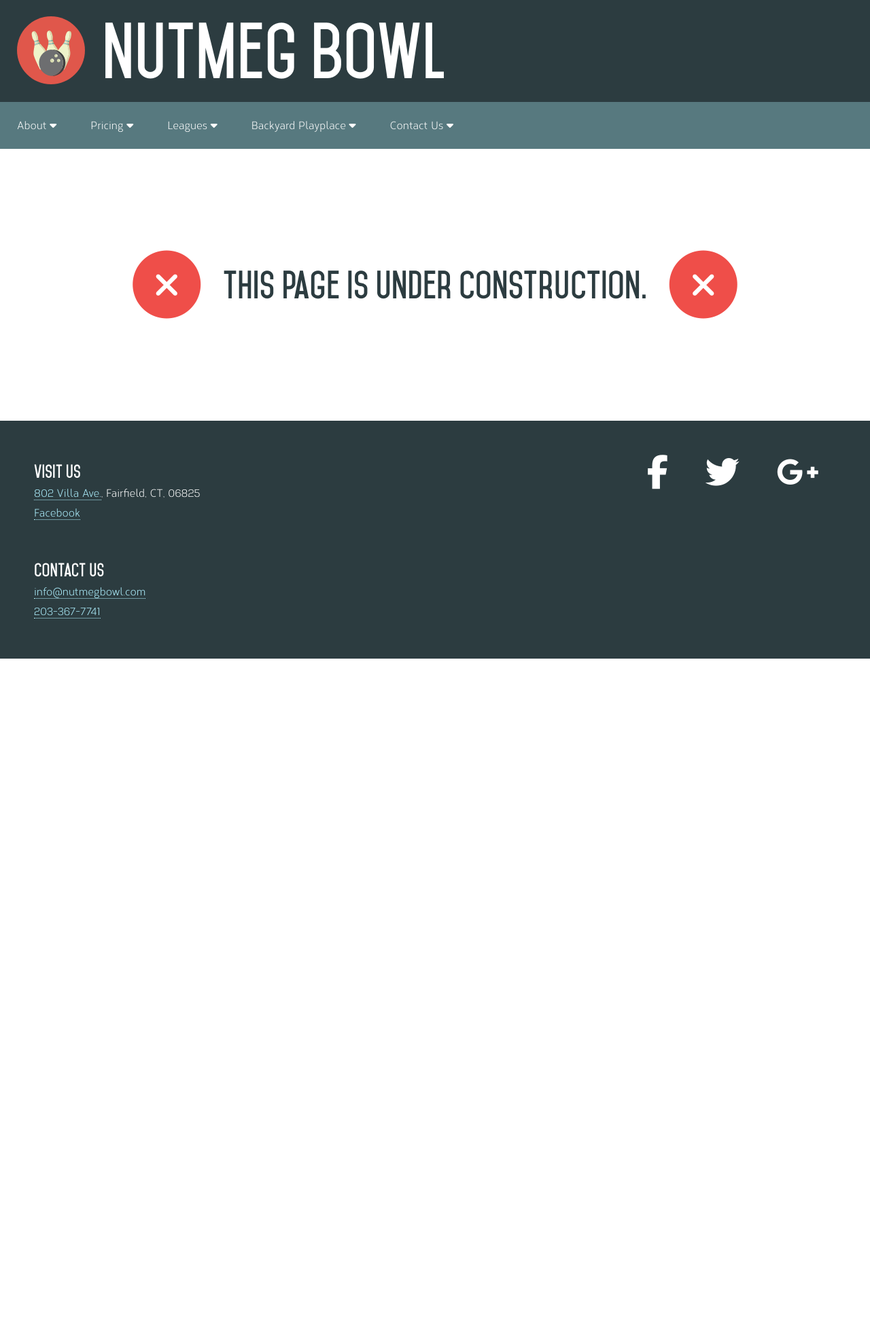
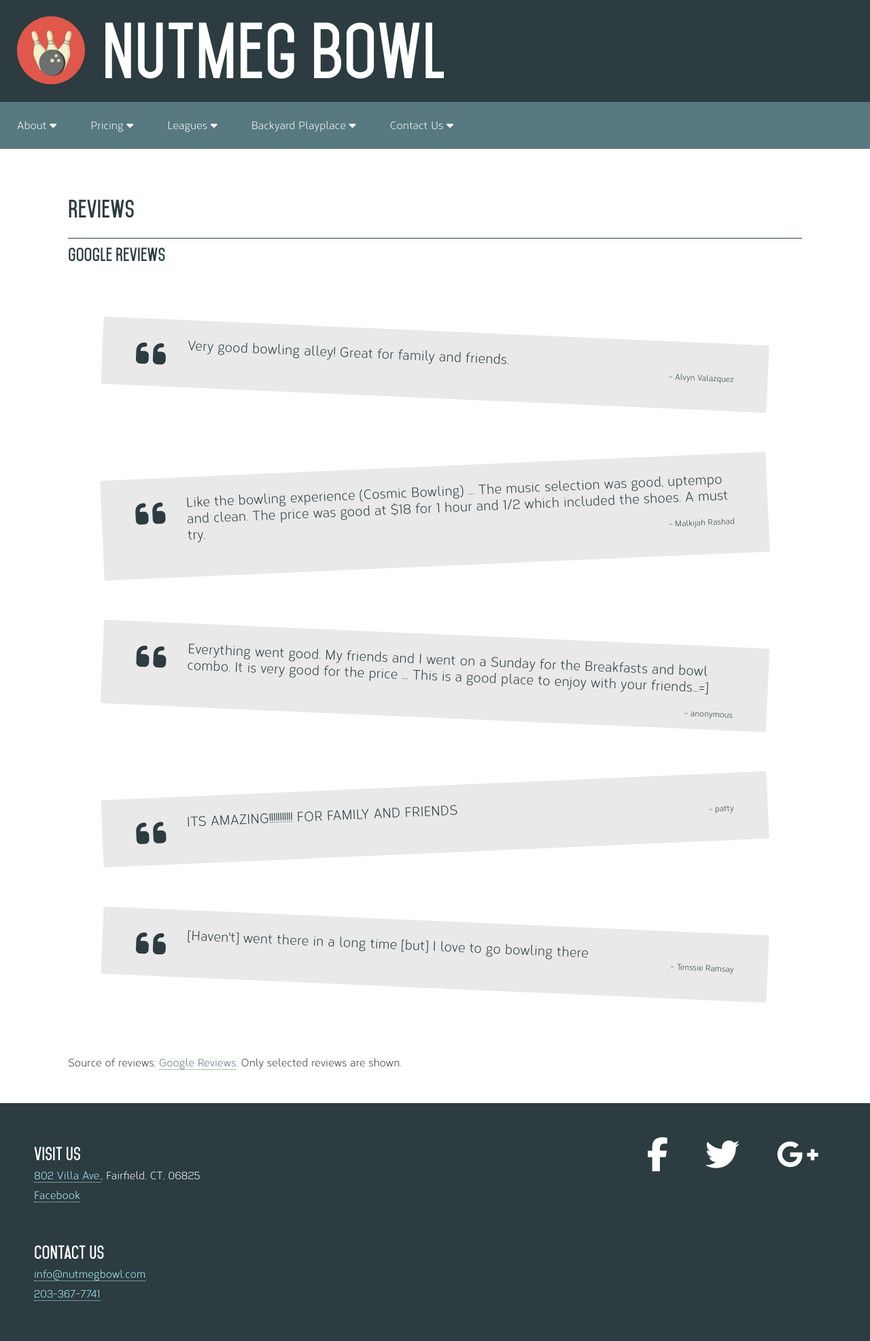
Before and after one commit to jlam55555/nutmegbowl, a Jekyll site: the page built from about/reviews.html, in a window 1280 px wide. Shown: the whole page at 68% size. Built offline with Jekyll 4.4.1, drawn with Linux system fonts in a browser that asks for light colours; nearby versions of some CDN libraries; before the commit the page ends 969 px from its top, so only the background shows below that.

Commit message:
Populated Reviews page with select Google Reviews

```diff
--- a/about/reviews.html
+++ b/about/reviews.html
@@ -6,4 +6,26 @@ description: What others are saying about us
 icon: signal
 ---
 
-<p class="underConstruction"><span class="fa-stack first"><i class="fa fa-stack-2x fa-circle dangerText"></i><i class="fa fa-stack-1x fa-close lightText"></i></span>This page is under construction.<span class="fa-stack second"><i class="fa fa-stack-2x fa-circle dangerText"></i><i class="fa fa-stack-1x fa-close lightText"></i></span></p>
+<h1>Reviews</h1>
+<h2>Google Reviews</h2>
+<blockquote class="rounded review">
+  Very good bowling alley! Great for family and friends.
+  <span class="author">Alvyn Valazquez</span>
+</blockquote>
+<blockquote class="rounded review">
+  Like the bowling experience (Cosmic Bowling) &hellip; The music selection was good, uptempo and clean. The price was good at $18 for 1 hour and 1/2 which included the shoes. A must try.
+  <span class="author">Malkijah Rashad</span>
+</blockquote>
+<blockquote class="rounded review">
+  Everything went good. My friends and I went on a Sunday for the Breakfasts and bowl combo. It is very good for the price &hellip; This is a good place to enjoy with your friends...=]
+  <span class="author">anonymous</span>
+</blockquote>
+<blockquote class="rounded review">
+  ITS AMAZING!!!!!!!!!!! FOR FAMILY AND FRIENDS
+  <span class="author">patty</span>
+</blockquote>
+<blockquote class="rounded review">
+  [Haven't] went there in a long time [but] I love to go bowling there
+  <span class="author">Tenssie Ramsay</span>
+</blockquote>
+<p>Source of reviews: <a href="https://www.google.com/search?q=nutmeg+bowl&oq=nutmeg+bowl&aqs=chrome..69i57j69i60l3j69i65j69i59.1311j0j4&sourceid=chrome&es_sm=0&ie=UTF-8#lrd=0x89e80e356e87e969:0x14dc734e2c143be9,1," target="_blank">Google Reviews</a>. Only selected reviews are shown.</p>
--- a/res/style.css
+++ b/res/style.css
@@ -29,7 +29,7 @@ a {
   border-bottom: 1px dotted #57797f;
 }
 blockquote {
-  margin: 25px 50px 50px 50px;
+  margin: 25px 50px 25px 50px;
   padding: 25px 50px 50px 50px;
   background-color: #e9e9e9;
   font-size: 20px;
@@ -275,6 +275,15 @@ table#birthdayOptions i.fa-check {
 table#birthdayOptions i.fa-times {
   color: #c0392b;
 }
+blockquote.review {
+  margin: 100px 50px;
+}
+blockquote.review:nth-child(odd) {
+  transform: rotate(-2.5deg);
+}
+blockquote.review:nth-child(even) {
+  transform: rotate(2.5deg);
+}
 
 /* general classes */
 .animate {
```
